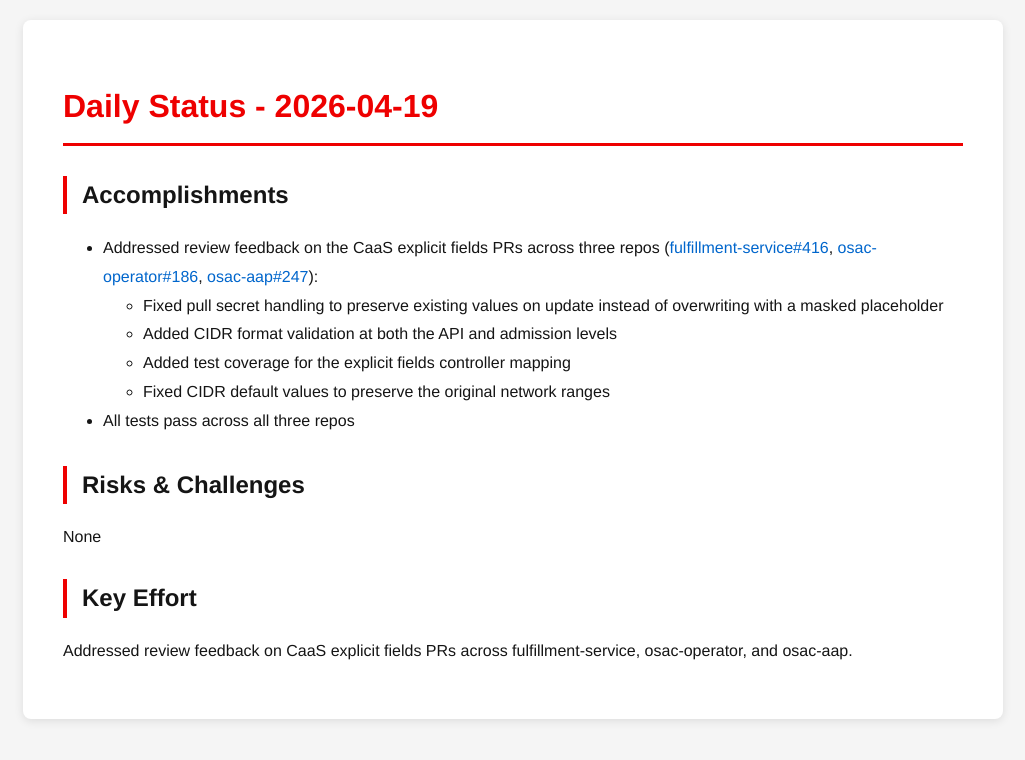
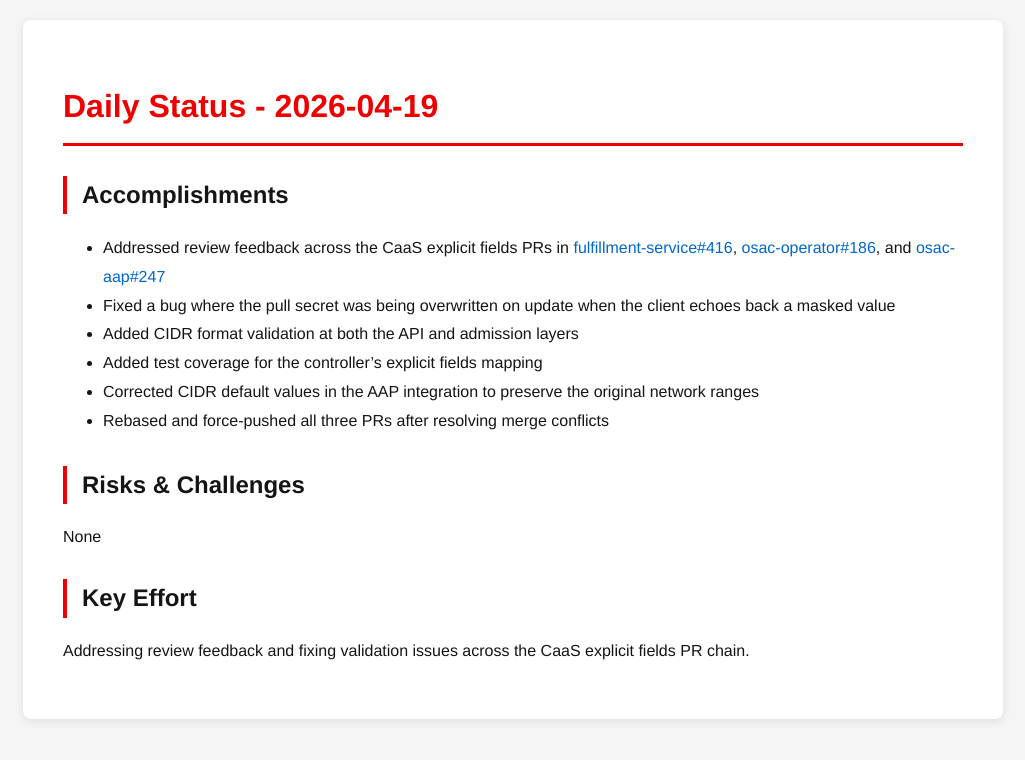
Before and after one commit to tzvatot/daily-status, a Jekyll site: the page built from 2026-04-19.md, in a window 1280 px wide. Shown: the top 760 px of the page, without its empty margins (127-1152 px from the left). Built offline with Jekyll 4.4.1, drawn with Linux system fonts in a browser that asks for light colours.

Commit message:
Daily status update - 2026-04-19

```diff
--- a/2026-04-19.md
+++ b/2026-04-19.md
@@ -7,15 +7,15 @@
 # Daily Status - 2026-04-19
 
 ## Accomplishments
-- Addressed review feedback on the CaaS explicit fields PRs across three repos ([fulfillment-service#416](https://github.com/osac-project/fulfillment-service/pull/416), [osac-operator#186](https://github.com/osac-project/osac-operator/pull/186), [osac-aap#247](https://github.com/osac-project/osac-aap/pull/247)):
-  - Fixed pull secret handling to preserve existing values on update instead of overwriting with a masked placeholder
-  - Added CIDR format validation at both the API and admission levels
-  - Added test coverage for the explicit fields controller mapping
-  - Fixed CIDR default values to preserve the original network ranges
-- All tests pass across all three repos
+- Addressed review feedback across the CaaS explicit fields PRs in [fulfillment-service#416](https://github.com/osac-project/fulfillment-service/pull/416), [osac-operator#186](https://github.com/osac-project/osac-operator/pull/186), and [osac-aap#247](https://github.com/osac-project/osac-aap/pull/247)
+- Fixed a bug where the pull secret was being overwritten on update when the client echoes back a masked value
+- Added CIDR format validation at both the API and admission layers
+- Added test coverage for the controller's explicit fields mapping
+- Corrected CIDR default values in the AAP integration to preserve the original network ranges
+- Rebased and force-pushed all three PRs after resolving merge conflicts
 
 ## Risks & Challenges
 None
 
 ## Key Effort
-Addressed review feedback on CaaS explicit fields PRs across fulfillment-service, osac-operator, and osac-aap.
+Addressing review feedback and fixing validation issues across the CaaS explicit fields PR chain.
```
